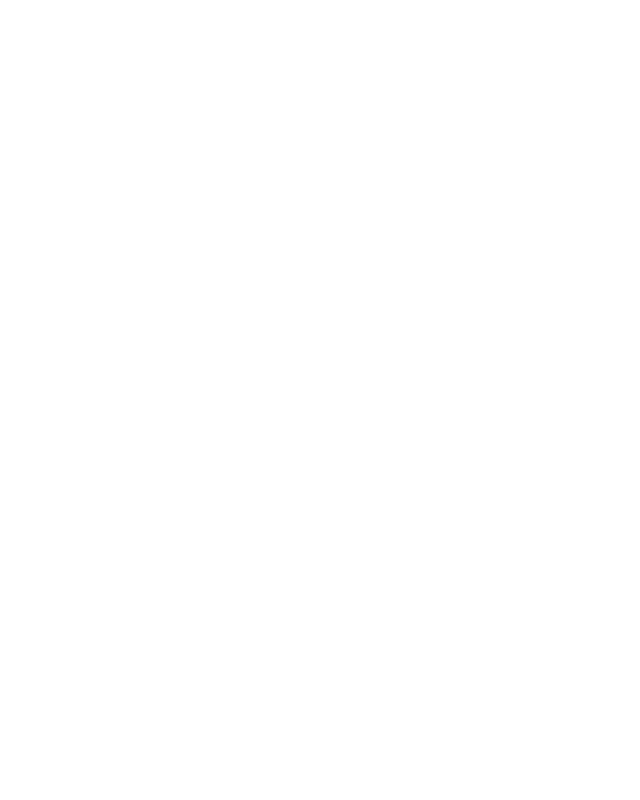
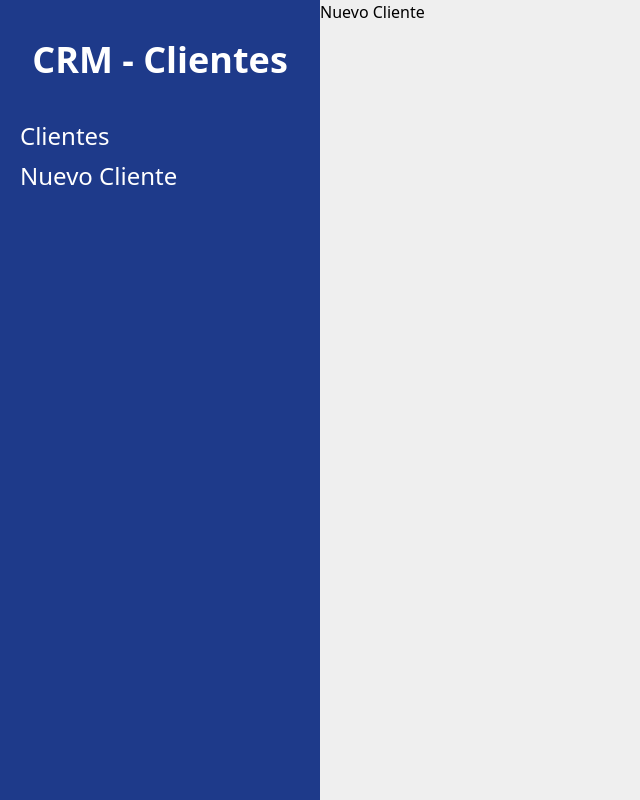
Before and after one commit to UrielQuiroz/CustomerManager, a React (Create React App) app in the folder customer-manager/: page /clientes/nuevo in a window 1280 px wide. Before the commit this address had no page. Shown: the whole page, without its empty margins (0-640 px from the left). Built offline with nearby package versions, Linux system fonts and the light colour scheme.

Commit message:
React Router y Tailwind
Se agruparon rutas y se aplicaron clases de tailwind al layout principal

```diff
--- a/customer-manager/public/index.html
+++ b/customer-manager/public/index.html
@@ -13,7 +13,7 @@
     <link rel="manifest" href="%PUBLIC_URL%/manifest.json" />
     <title>Administrador de Clientes</title>
   </head>
-  <body class="min-h-screen bg-gray-100">
+  <body style="background: #EFEFEF;">
     <noscript>You need to enable JavaScript to run this app.</noscript>
     <div id="root"></div>
   </body>
--- a/customer-manager/src/App.js
+++ b/customer-manager/src/App.js
@@ -1,19 +1,18 @@
 import { useState } from 'react';
 import { BrowserRouter, Routes, Route } from 'react-router-dom'
-import IniciarSesion from './layout/IniciarSesion';
 import Layout from './layout/Layout';
 import Inicio from './paginas/Inicio';
-import LoginForm from './paginas/LoginForm';
+import NuevoCliente from './paginas/NuevoCliente';
+import EditarCliente from './paginas/EditarCliente';
 
 function App() {
   return (
     <BrowserRouter>
       <Routes>
-        <Route path='/' element={ <IniciarSesion /> }>
-          <Route index element={ <LoginForm />} />
-        </Route>
         <Route path='/clientes' element={ <Layout /> }>
           <Route index element={ <Inicio /> } />
+          <Route path='nuevo' element={ <NuevoCliente /> } />
+          <Route path='editar/:id' element={ <EditarCliente /> } />
         </Route>
       </Routes>
     </BrowserRouter>
--- a/customer-manager/src/layout/IniciarSesion.jsx
+++ /dev/null
@@ -1,12 +0,0 @@
-import { Outlet } from 'react-router-dom';
-
-const IniciarSesion = () => {
-    return (
-        <div>
-            <h1>Desde Inicio de Sesión</h1>
-            <Outlet />
-        </div>
-    )
-}
-
-export default IniciarSesion
--- a/customer-manager/src/layout/Layout.jsx
+++ b/customer-manager/src/layout/Layout.jsx
@@ -2,9 +2,20 @@
 
 const Layout = () => {
     return (
-        <div>
-            <h1>Desde Layout</h1>
-            <Outlet />
+        <div className='md:flex md:min-h-screen'>
+            <div className='md:w-1/4 bg-blue-900 px-5 py-10'>
+                <h2 className='text-4xl font-black text-center text-white'>CRM - Clientes</h2>
+
+                <nav className='mt-10'>
+                    <a href="/clientes" className='text-white text-2xl block mt-2 hover:text-blue-300'>Clientes</a>
+                    <a href="/clientes/nuevo" className='text-white text-2xl block mt-2 hover:text-blue-300'>Nuevo Cliente</a>
+                </nav>
+            </div>
+
+            <div className='md:w-3/4'>
+                <Outlet />
+            </div>
+
         </div>
     )
 }
--- a/customer-manager/src/paginas/LoginForm.jsx
+++ /dev/null
@@ -1,11 +0,0 @@
-import React from 'react'
-
-const LoginForm = () => {
-    return (
-        <div>
-            <h1>Desde Login</h1>
-        </div>
-    )
-}
-
-export default LoginForm
```
